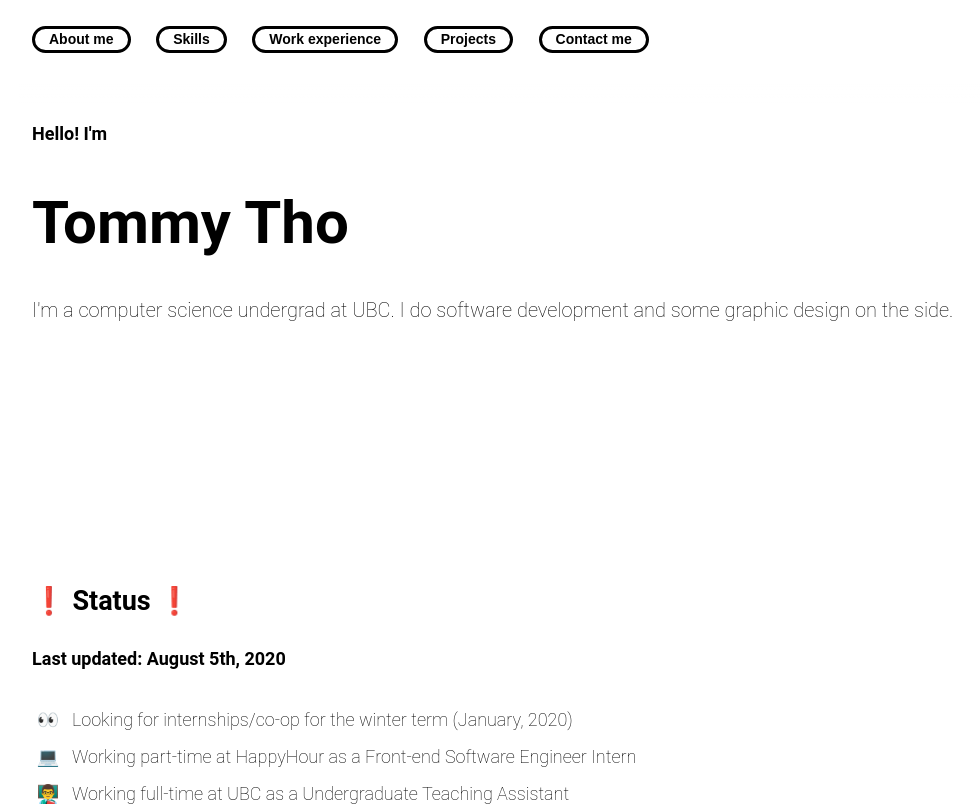
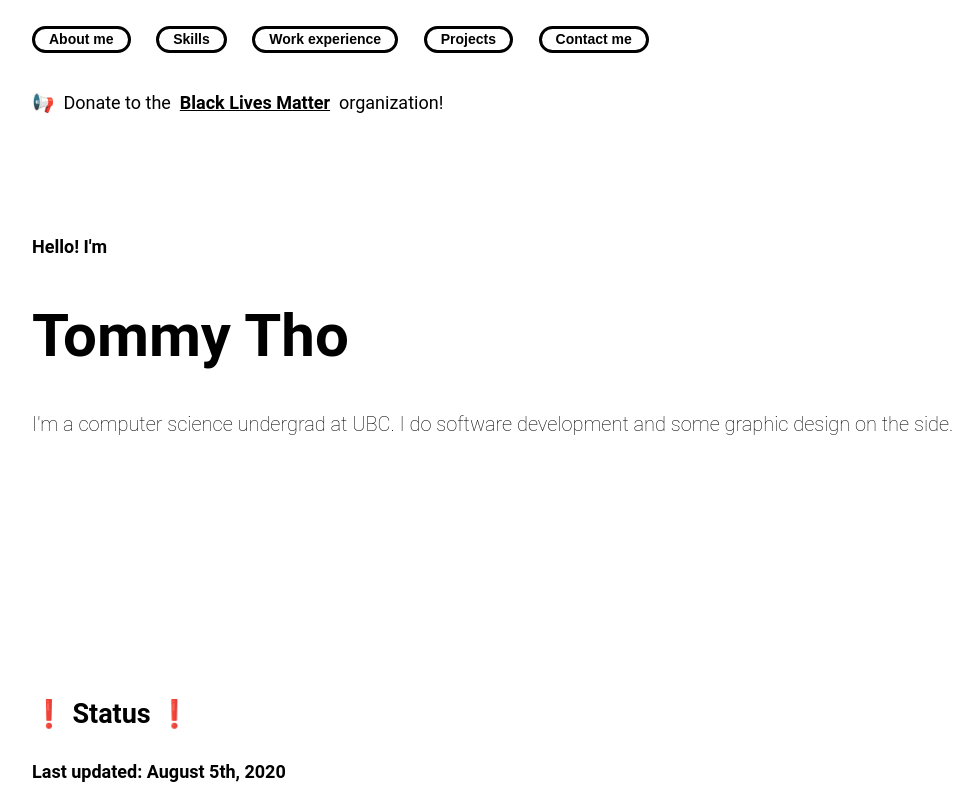
Before and after one commit to tommytwm/tommytwm.github.io, a React (Create React App) app: page / in a window 1280 px wide. Shown: the top 806 px of the page, without its empty margins (32-1012 px from the left). Built offline with nearby package versions, Linux system fonts and the light colour scheme.

Commit message:
added banner component

```diff
--- a/src/App.js
+++ b/src/App.js
@@ -1,5 +1,6 @@
 import React from 'react';
 import './App.css';
+import Banner from './components/banner/Banner';
 import Bio from './components/bio/Bio';
 import Contacts from './components/contacts/Contacts';
 import Experience from './components/experience/Experience';
@@ -14,6 +15,7 @@
     <div className="App">
       <header className="App-header">
         <Navbar/>
+        <Banner/>
         <Title/>
         <Status/>
         <Bio/>
--- /dev/null
+++ b/src/components/banner/Banner.css
@@ -0,0 +1,9 @@
+.Banner {
+    margin-top: 8%;
+}
+
+.Banner a {
+    color: #000000;
+    font-weight: bold;
+    text-decoration: underline;
+}
--- /dev/null
+++ b/src/components/banner/Banner.js
@@ -0,0 +1,22 @@
+/* eslint-disable jsx-a11y/accessible-emoji */
+import React from 'react';
+import './Banner.css';
+
+function Banner() {
+
+    return (
+        <div className="Banner">
+            📢&nbsp; Donate to the &nbsp;
+            <a
+                href="https://blacklivesmatters.carrd.co/"
+                target="_blank"
+                rel="noopener noreferrer"
+            >
+                Black Lives Matter
+            </a>
+            &nbsp; organization!
+        </div>
+    );
+};
+
+export default Banner;
--- a/src/components/navbar/Navbar.css
+++ b/src/components/navbar/Navbar.css
@@ -5,10 +5,6 @@
     align-items: center;
     left: 4%;
     background: linear-gradient(180deg, #FFFFFF 80.21%, rgba(255, 255, 255, 0) 100%);
-}
-
-.Navbar-container {
-    padding-bottom: 2%;
 }
 
 .Navbar-button {
```
Also changed, not shown: 1 other file (tests, documents, lock files or other folders).
